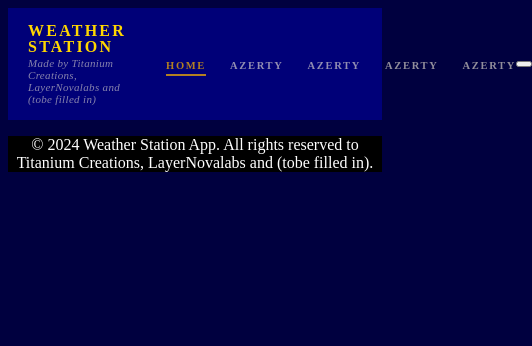
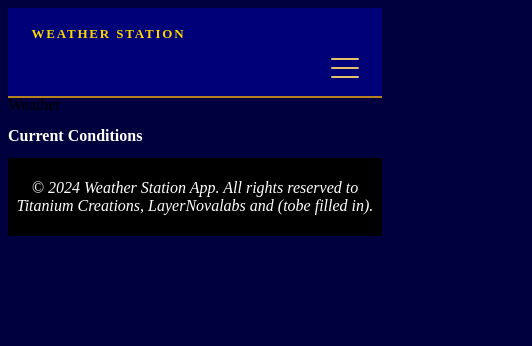
Before and after one commit to Titanium-Zane-Ice/Weather-station, a plain HTML site: page index.html in a window 390 px wide. Shown: the whole page, 532 px wide, since content can reach past the window. Drawn offline with Linux system fonts and the light colour scheme.

Commit message:
more pages

```diff
--- a/css/main.css
+++ b/css/main.css
@@ -2,6 +2,7 @@
 :root {
   /* font colors */
   --tga-gold:         #b38022;
+  --tga-gold-bright:  #e3c16b;
   /* Paper surfaces */
   --tga-paper:       #F4ECD8;
   --tga-vellum:      #FBF6E9;
@@ -48,10 +49,10 @@ header {
     top: 0;
     height: 72px;
     justify-content: space-between;
-    padding: 20px;
+    padding: 0 var(--tga-gutter);
     text-align: left;
     z-index: 100;
-    margin: var(--tga-gold);
+    box-shadow: 0 2px 0 var(--tga-gold);
 
 }
 h1, h2, h3, h4 {
@@ -68,7 +69,10 @@ h1 {
 footer {
     background-color: #000000;
     text-align: center;
-    color: white;
+    color: #ffffff;
+    padding: 5px;
+    bottom: 0;
+
 }
 
 .brand {
@@ -121,3 +125,128 @@ nav ul li.active > a {
   color: var(--tga-gold);
   border-color: var(--tga-gold);
 }
+em {
+    font-style: italic;
+}
+
+.nav-toggle {
+  display: none;
+  flex-direction: column;
+  justify-content: space-between;
+  width: 28px;
+  height: 20px;
+  background: none;
+  border: none;
+  cursor: pointer;
+  padding: 0;
+  flex-shrink: 0;
+}
+
+.nav-toggle span {
+  display: block;
+  height: 2px;
+  width: 100%;
+  background: var(--tga-gold-bright);
+  border-radius: 2px;
+  transition: transform 0.25s var(--tga-ease), opacity 0.25s var(--tga-ease);
+}
+
+/* Animate three lines → × when nav is open */
+header.nav-open .nav-toggle span:nth-child(1) { transform: translateY(9px) rotate(45deg); }
+header.nav-open .nav-toggle span:nth-child(2) { opacity: 0; transform: scaleX(0); }
+header.nav-open .nav-toggle span:nth-child(3) { transform: translateY(-9px) rotate(-45deg); }
+
+/* ── Responsive — tablet / mobile (≤ 768px) ────────────────────────────────── */
+@media (max-width: 768px) {
+  /* Header becomes wrapping flex row */
+  header {
+    height: auto;
+    min-height: 60px;
+    flex-wrap: wrap;
+    padding: 14px var(--tga-gutter);
+    gap: 0;
+    align-items: center;
+  }
+
+  /* Hamburger visible */
+  .nav-toggle {
+    display: flex;
+    margin-left: auto;
+  }
+
+  /* Nav takes full width, collapsed by default */
+  nav {
+    width: 100%;
+    max-height: 0;
+    overflow: hidden;
+    transition: max-height 0.35s var(--tga-ease);
+  }
+
+  /* Expanded state toggled by JS adding .nav-open to <header> */
+  header.nav-open nav {
+    max-height: 420px;
+  }
+
+  /* Vertical link list */
+  nav ul {
+    flex-direction: column;
+    gap: 0;
+    padding: 8px 0 14px;
+    border-top: 1px solid rgba(228,177,74,.2);
+    margin-top: 10px;
+  }
+
+  nav ul li {
+    width: 100%;
+  }
+
+  nav ul li a {
+    display: block;
+    padding: 11px 0;
+    font-size: 12px;
+    letter-spacing: 0.14em;
+    border-bottom: 1px solid rgba(228,177,74,.1);
+    /* Reset desktop bottom-border indicator */
+    border-bottom-width: 1px;
+    color: rgba(244,236,216,.7);
+  }
+
+  nav ul li:last-child a {
+    border-bottom: none;
+  }
+
+  /* Active link: left gold bar instead of bottom underline on mobile */
+  nav ul li.active a {
+    color: var(--tga-gold-bright);
+    border-bottom-color: rgba(228,177,74,.1);
+    padding-left: 12px;
+    box-shadow: -3px 0 0 var(--tga-gold) inset;
+  }
+
+  nav ul li a:hover {
+    color: var(--tga-gold-bright);
+    padding-left: 8px;
+  }
+}
+
+/* ── Responsive — small phones (≤ 480px) ──────────────────────────────────── */
+@media (max-width: 480px) {
+  .brand-sub {
+    display: none;
+  }
+
+  .brand-name {
+    font-size: 13px;
+  }
+
+  main {
+    padding: var(--tga-s-5) var(--tga-gutter);
+  }
+
+  .page-heading h2 {
+    font-size: var(--tga-fs-xl);
+  }
+  #factions {
+    grid-template-columns: 1fr;
+  }
+}
--- a/index.html
+++ b/index.html
@@ -15,18 +15,23 @@
      <nav>
             <ul>
                 <li class="active menu"><a href="index.html">Home</a></li>
-                <li class="menu"><a href="monsters.html">azerty</a></li>
-                <li class="menu"><a href="shells.html">azerty</a></li>
-                <li class="menu"><a href="realms.html">azerty</a></li>
-                <li class="menu"><a href="origin.html">azerty</a></li>
+                <li class="menu"><a href="">azerty</a>Wind Speed</li>
+                <li class="menu"><a href="">azerty</a> Rainfall</li>
+                <li class="menu"><a href="">azerty</a>Humidity</li>
+                <li class="menu"><a href="">azerty</a>Temperature</li>
             </ul>
         </nav>
         <button class="nav-toggle" aria-label="Toggle navigation" aria-expanded="false">
             <span></span><span></span><span></span>
         </button>
-</header>
+    </header>
+<div class="page-heading">
+    <span class="page-eyebrow">Weather</span>
+    <h2>Current Conditions</h2>
+</div>
 <footer>
-    <p>&copy; 2024 Weather Station App. All rights reserved to Titanium Creations, LayerNovalabs and (tobe filled in).</p>
+    <p><em>&copy; 2024 Weather Station App. All rights reserved to Titanium Creations, LayerNovalabs and (tobe filled in).</em></p>
 </footer>
+<script src="javascript/nav.js"></script>
 </body>
 </html>
--- a/javascript/nav.js
+++ b/javascript/nav.js
@@ -5,7 +5,7 @@ document.addEventListener('DOMContentLoaded', function() {
 
     btn.addEventListener('click', function() {
         var open = header.classList.toggle('nav-open');
-        btn.setAttribute('aria-expanded', 'false');
+        btn.setAttribute('aria-expanded', String(open));
     });
 
     header.querySelectorAll('nav a').forEach(function (a) {
```
Also changed, not shown: humidity.html (added), temperature.html (added), wind.html (added).
